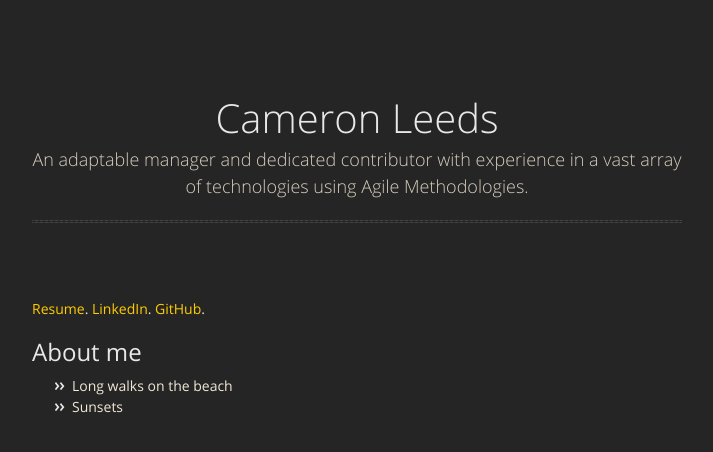
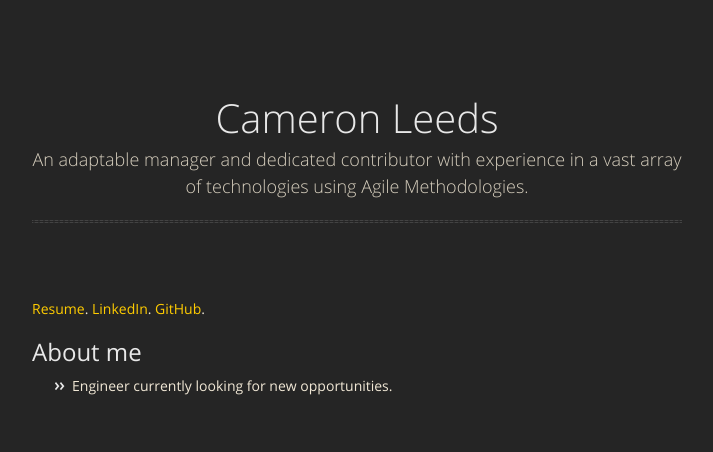
Before and after one commit to cameron-leeds/cameron-leeds.github.io, a Jekyll site: the page built from index.md, in a window 1280 px wide. Shown: the top 452 px of the page, without its empty margins (283-996 px from the left). Built offline with Jekyll 4.4.1, drawn with Linux system fonts in a browser that asks for light colours; nearby versions of some CDN libraries; our own code applies the rules of GitHub Pages for plain Markdown files.

Commit message:
Update index.md

```diff
--- a/index.md
+++ b/index.md
@@ -4,5 +4,4 @@
 
 ## [](#header-2)About me
 
-* Long walks on the beach
-* Sunsets
+* Engineer currently looking for new opportunities.
```
